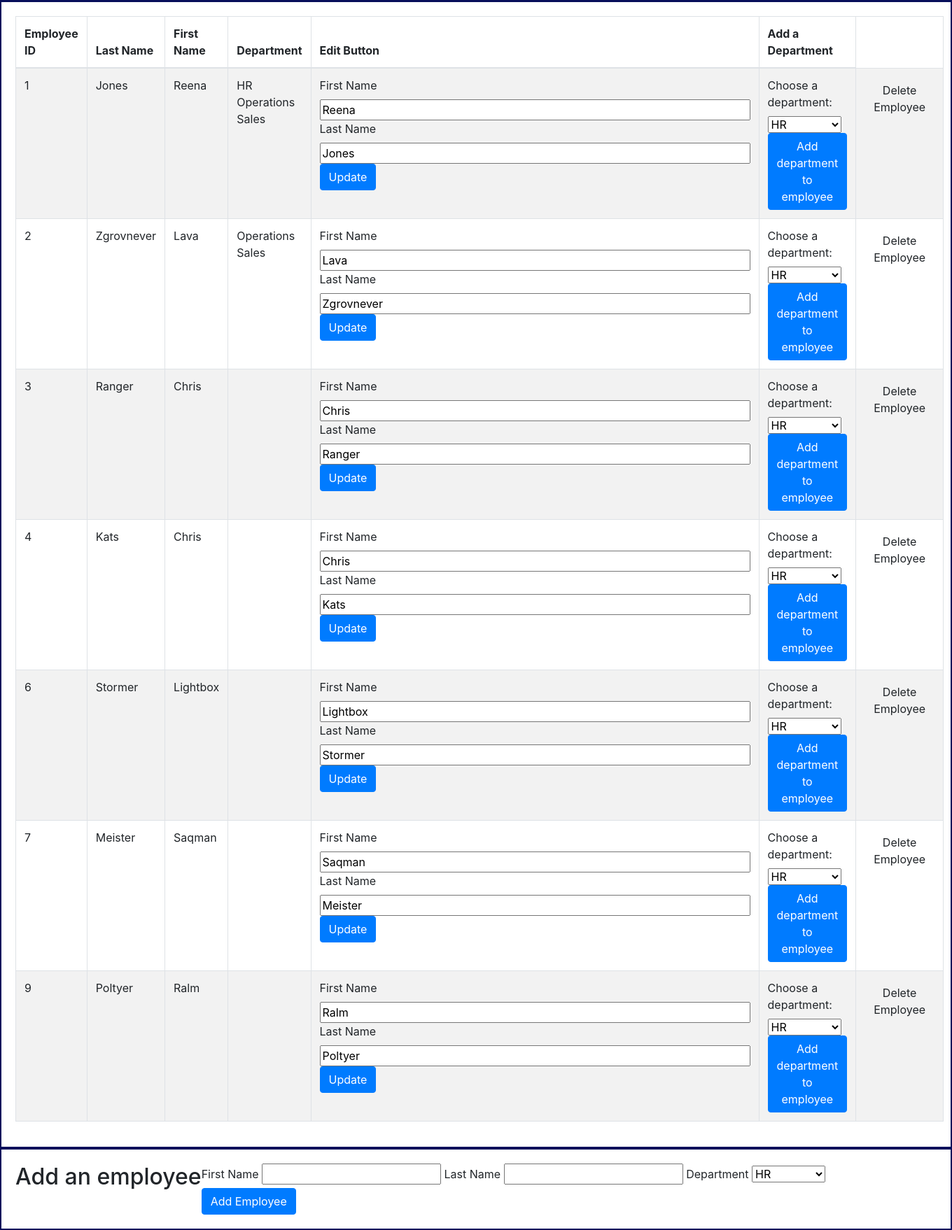
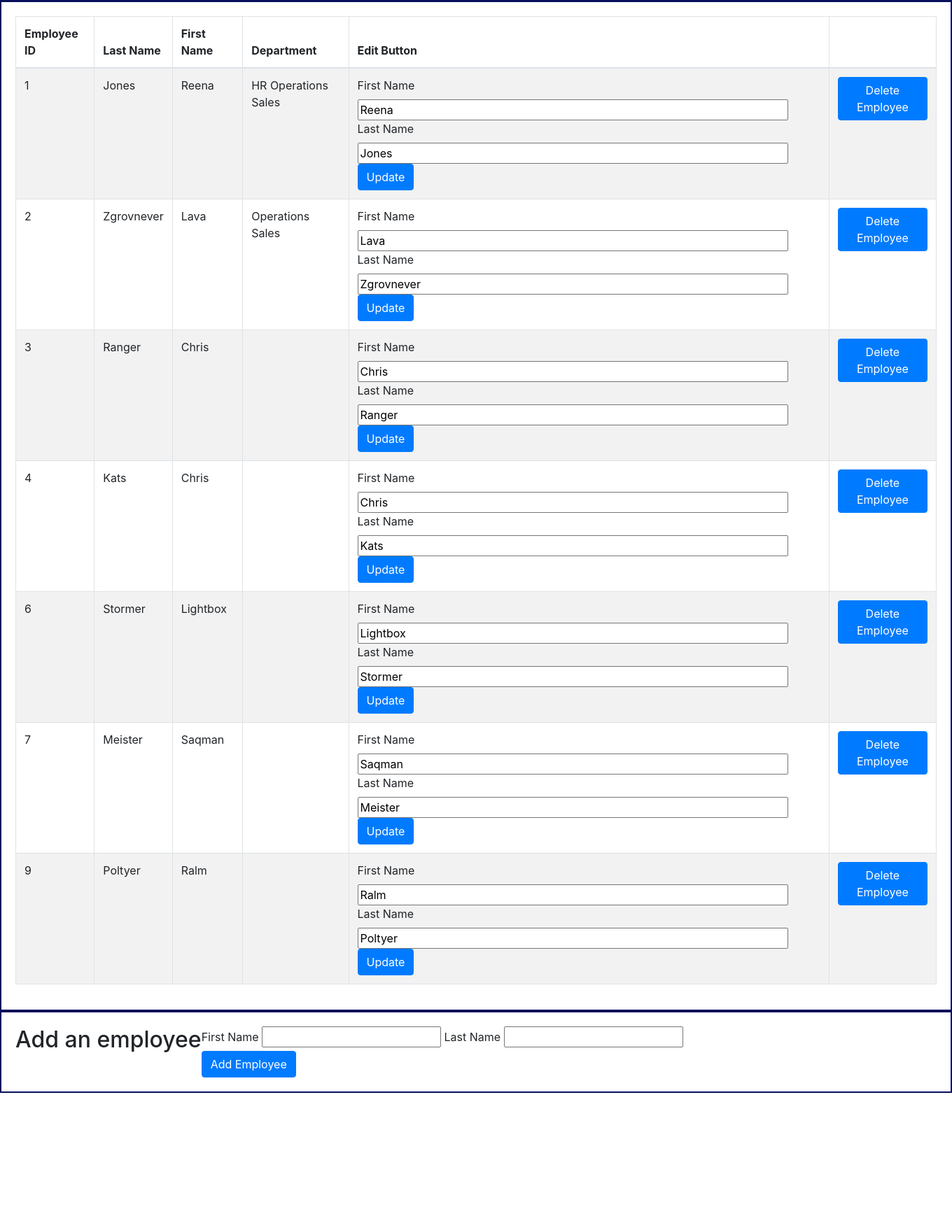
Before and after one commit to chrishaining/Flask-HR-Database, a Flask app: page /employees in a window 1360 px wide. Shown: the part 132-1890 px from the top of the page at 70% size. After the commit the page ends 1694 px from the top, so only its background shows below. Run offline with Flask 2, Linux system fonts and the light colour scheme; data comes from the database, SQL or seed files in the repository; both versions use the stored data as it was after the commit; some libraries are stand-ins or nearby versions.

Commit message:
add-a-department-to-employee feature is on hold

```diff
--- a/app/routes.py
+++ b/app/routes.py
@@ -45,23 +45,22 @@ def update_employee(employee_id):
     db.session.commit()
     return redirect('/employees')
 
-# add a department to an employee
-@app.route('/employees/<int:employee_id>/add_department', methods=['GET', 'POST'])
+# add a department to an employee - on hold
+# @app.route('/employees/<int:employee_id>/add_department', methods=['GET', 'POST'])
 # def add_department_to_employee(employee_id, department_id):
-def add_department_to_employee(employee_id, department):
+# def add_department_to_employee(employee_id, department):
 # def add_department_to_employee():
     # departments = Department.query.all()
     # employee_id = request.form.get("employee_id")
-    employee_id = request.form['employee_id']
+    # employee_id = request.form['employee_id']
     # department_id = request.form.get("department_id")
     # department = request.form.get("department")
-    department = request.form["department"]
-
-    employee = Employee.query.filter_by(id=employee_id).first()
+    # department = request.form["department"]
+    # employee = Employee.query.filter_by(id=employee_id).first()
     # department = Department.query.filter_by(id=department_id).first()
-    employee.departments.append(department)
-    db.session.commit()
-    return redirect('/employees')
+    # employee.departments.append(department)
+    # db.session.commit()
+    # return redirect('/employees')
 
 
 # function to remove a department from an employee.
--- a/app/templates/employees.html
+++ b/app/templates/employees.html
@@ -12,7 +12,8 @@
                 <th>First Name</th>
                 <th>Department</th>
                 <th>Edit Button</th>
-                <th>Add a Department</th>
+                <!-- <th>Add a Department</th> -->
+                <th></th>
 
             </thead>
             <tbody>
@@ -36,30 +37,30 @@
                             <button type="submit" class="btn btn-primary" value="Update">Update</button>
                         </form>
                     </td>
-                    <td>
+                    <!-- <td>
                         <form method="POST" action="/employees/{{employee.id}}/add_department">
                             <input type="hidden" value="{{employee.id}}" name="employee_id">
 
-                            <label for="departments">Choose a department:</label><br>
-                            <select id="departments">
+                            <label for="department">Choose a department:</label><br>
+                            <select id="department">
                                 {% for department in departments %}
-                                <!-- <option value="{{department.id}}" name='department_id' id='department_id'>
+                                <option value="{{department.id}}" name='department_id' id='department_id'>
                                     {{department.name}}</option><br> -->
-                                <option value="{{department}}" name="department">
-                                    {{department.name}}</option><br>
-                                {% endfor %}
-                            </select>
+                    <!-- <option value="{{department}}" name="department" id="department">
+                                    {{department.name}}</option><br> -->
+                    <!-- {% endfor %} -->
+                    <!-- </select>
 
                             <button type="submit" class="btn btn-primary" value="add_department_to_employee">Add
                                 department to
                                 employee</button>
                         </form>
 
-                    </td>
+                    </td> -->
                     <td>
                         <form action="{{url_for('delete_employee', employee_id=employee.id)}}" method="POST">
 
-                            <button type="submit" class="save btn btn-default" value="Delete Employee">Delete
+                            <button type="submit" class="btn btn-primary" value="Delete Employee">Delete
                                 Employee</button>
                         </form>
                     </td>
@@ -79,15 +80,15 @@
             <label for="last_name">Last Name</label>
             <input type="text" name="last_name" id="last_name" required />
 
-            <label for="department">Department</label>
+            <!-- <label for="department">Department</label>
             <select id="department">
-                {% for department in departments %}
-                <!-- <option value="{{department.id}}" name='department_id' id='department_id'>
+                {% for department in departments %} -->
+            <!-- <option value="{{department.id}}" name='department_id' id='department_id'>
                         {{department.name}}</option><br> -->
-                <option value="{{department}}" name="department" id="department">
+            <!-- <option value="{{department}}" name="department" id="department">
                     {{department.name}}</option><br>
                 {% endfor %}
-            </select>
+            </select> -->
             <br>
             <button type="submit" class="btn btn-primary" value="Add Employee">Add Employee</button>
         </form>
```
Also changed, not shown: app.db, 1 other file.
